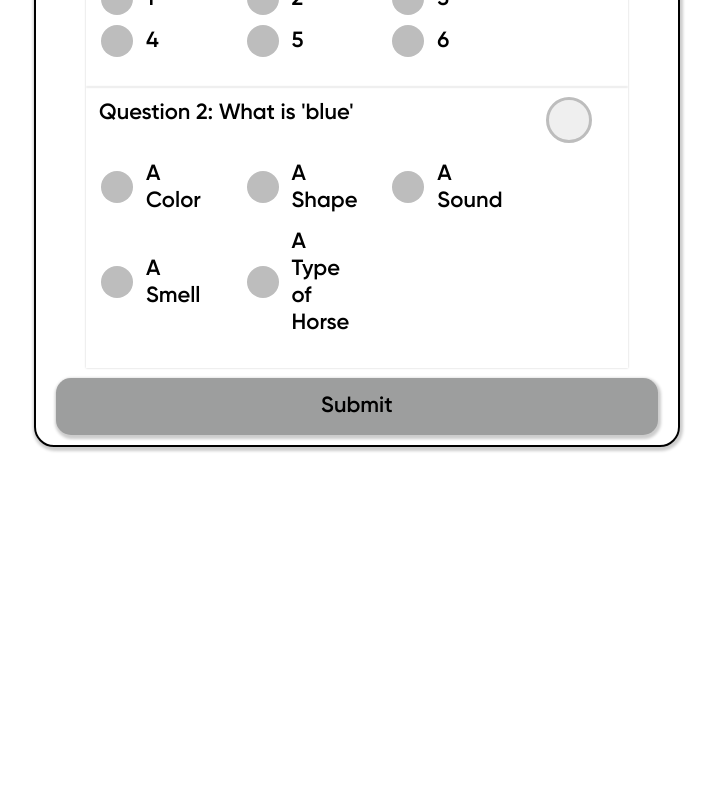
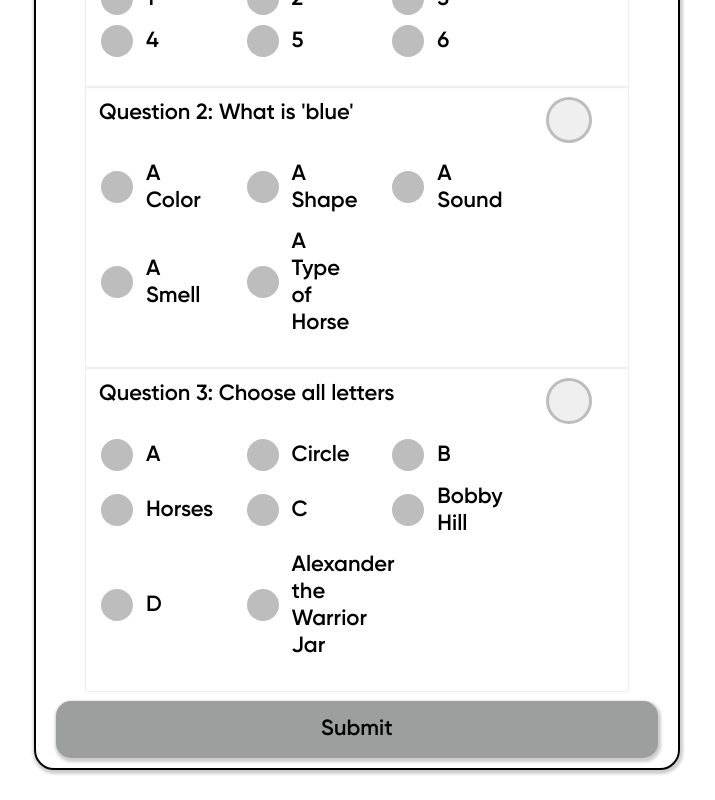
Before and after one commit to NLanese/the-codex, a Next.js app: page /showcases/ostrich-components/ostrich_forms in a window 1280 px wide. Shown: the part 2657-3457 px from the top of the page, without its empty margins (289-1004 px from the left). Before the commit the page ends 3134 px from the top, so only its background shows below. Built offline with nearby package versions, Linux system fonts and the light colour scheme.

Commit message:
Update ostForms.js

```diff
--- a/components/ostrich-components/ostForms.js
+++ b/components/ostrich-components/ostForms.js
@@ -411,6 +411,13 @@ export default function OstFormsShowcase(){
                             type: "MC",
                             options: ["A Color", "A Shape", "A Sound", "A Smell", "A Type of Horse"]
                         },
+                        {
+                            id: "3",
+                            title: "Question 3: Choose all letters",
+                            type: "MC",
+                            options: ["A", "Circle", "B", "Horses", "C", "Bobby Hill", "D", "Alexander the Warrior Jar"],
+                            textStyle: {fontSize: 12}
+                        },
                     ]}
                 />
 
```
